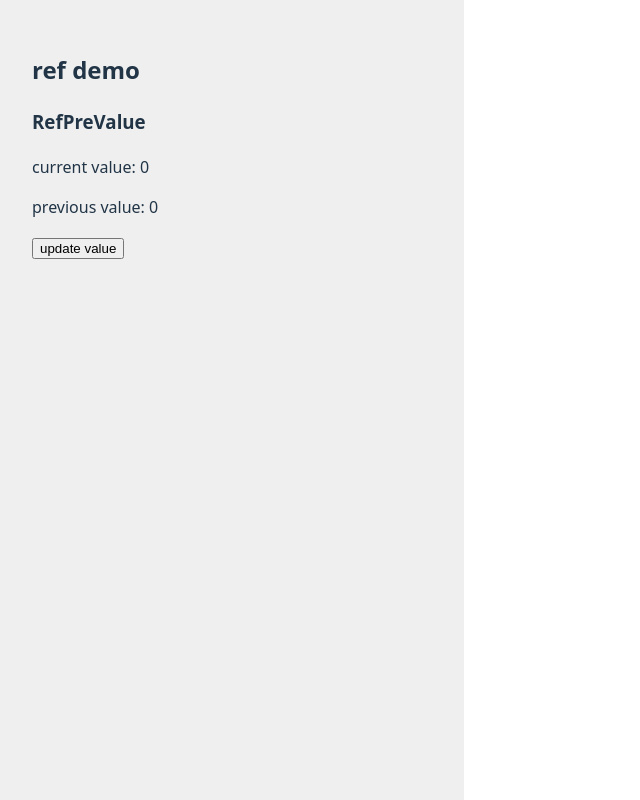
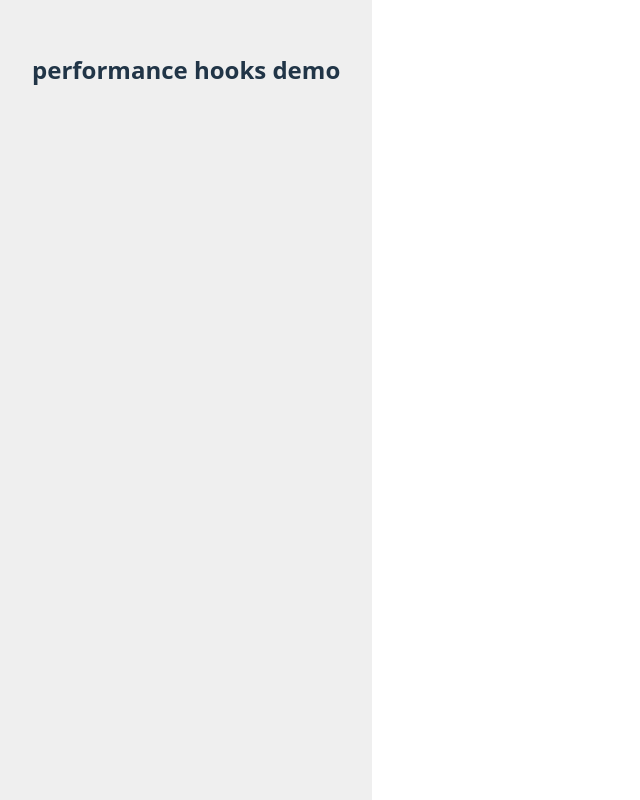
Before and after one commit to Jeinn-co/03-ref-meno-form, a React (Vite) app: page / in a window 1280 px wide. Shown: the whole page, without its empty margins (0-640 px from the left). Built offline with nearby package versions, Linux system fonts and the light colour scheme.

Commit message:
reset project

```diff
--- a/src/App.jsx
+++ b/src/App.jsx
@@ -12,13 +12,8 @@ function App() {
 
   return (
     <>
-      <h2>ref demo</h2>
-      <RefPreValue/>
-      {/* <div>
-        <button
-          onClick={handleChangeColor}
-        style={{ padding: "20 30" }}>number count</button>
-      </div> */}
+      <h2>performance hooks demo</h2>
+
     </>
   );
 }
--- a/src/components/RefPreValue.jsx
+++ /dev/null
@@ -1,32 +0,0 @@
-import React, { useRef, useEffect, useState } from "react";
-
-const RefPreValue = () => {
-  // const prevVal = useRef(0);
-  let prevVal = 0  // 因為畫面重畫，重置 value.
-  const [count, setCount] = useState(0);
-  // console.log(prevVal)
-  const handleAddClick = () => {
-    setCount((prev) => {
-      prevVal = prev;
-      return prev + 3;
-    });
-    // console.log("test", prevVal);
-  };
-
-  // useEffect(() => {
-  //   console.log("test2", prevVal);
-  // }, [prevVal]);
-
-  return (
-    <div style={{ width: 400 }}>
-      <h3>RefPreValue</h3>
-      <section>
-        <p> current value: {count}</p>
-        <p> previous value: {prevVal}</p>
-        <button onClick={handleAddClick}>update value</button>
-      </section>
-    </div>
-  );
-};
-
-export default RefPreValue;
--- a/src/components/RefSetFocusInput.scss
+++ /dev/null
@@ -1,3 +0,0 @@
-input {
-  display: block;
-}
```
Also changed, not shown: src/components/RefChangeColor.jsx (deleted, +0 -18 lines), src/components/RefSetFocusInput.jsx (deleted, +0 -24 lines).
